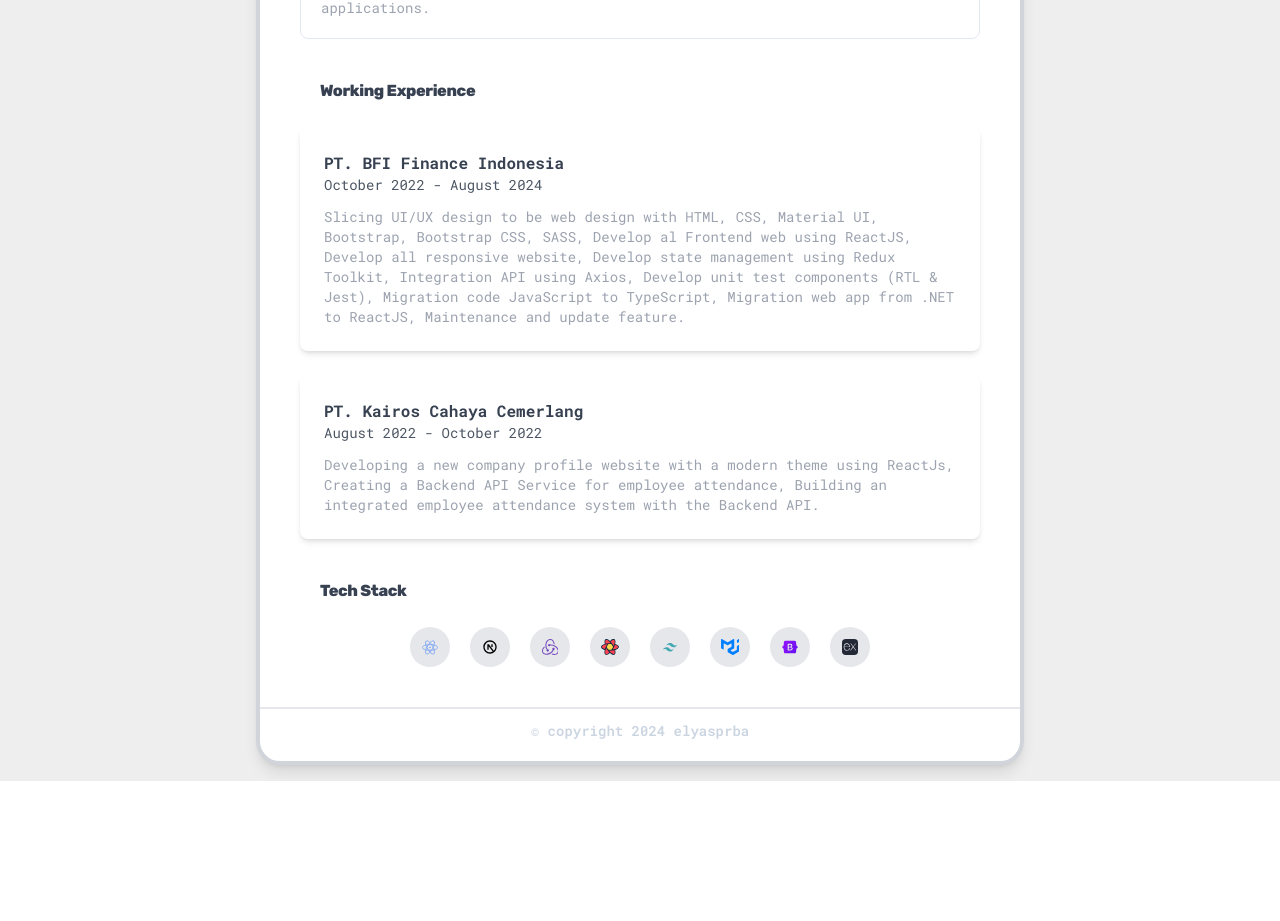
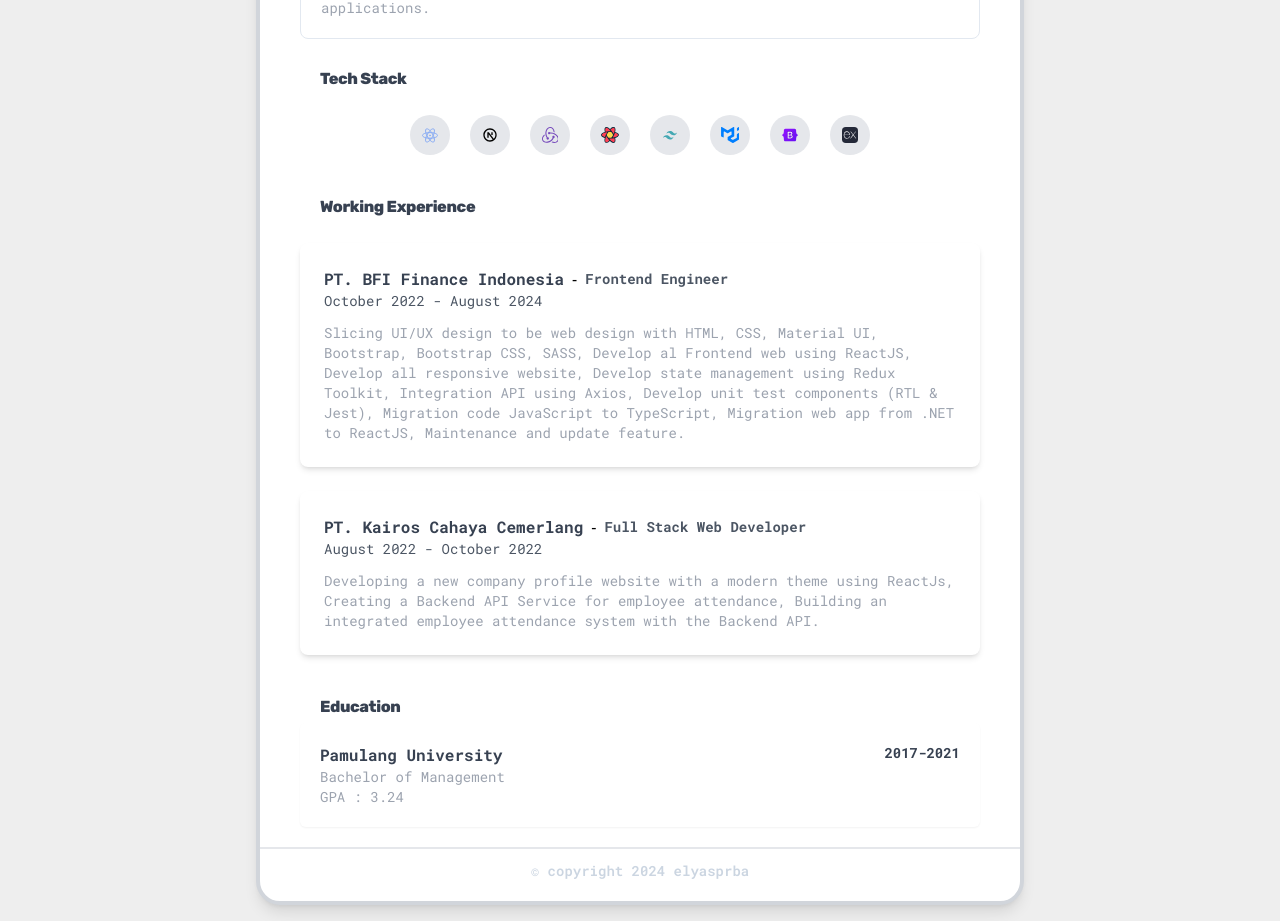
Before and after one commit to elyasprba/portofolio, a React (Vite) app: page / in a window 1280 px wide. Shown: the part 560-1481 px from the top of the page. Before the commit the page ends 1341 px from the top, so only its background shows below. Built offline with nearby package versions, Linux system fonts and the light colour scheme.

Commit message:
fix: update portofolio (#17)
Co-authored-by: elyasprba <elyasprba@Ts-MacBook-Pro.local>

```diff
--- a/package.json
+++ b/package.json
@@ -12,7 +12,8 @@
   },
   "dependencies": {
     "react": "^18.3.1",
-    "react-dom": "^18.3.1"
+    "react-dom": "^18.3.1",
+    "react-router-dom": "^6.26.2"
   },
   "devDependencies": {
     "@eslint/js": "^9.8.0",
--- a/src/App.tsx
+++ b/src/App.tsx
@@ -1,47 +1,19 @@
-import { Header } from './components/header';
-import { WorkingExperiance } from './components/working-experiance';
-import { AboutMe } from './components/aboutme';
-import { TechStack } from './components/tech-stack';
-import { Footer } from './components/footer';
+import { BrowserRouter as Router, Routes, Route } from 'react-router-dom';
 
 import './App.css';
 
+import Home from './pages/home';
+import Project from './pages/project';
+
 function App() {
-  // testerror deploy
   return (
     <>
-      <div className="flex justify-center p-20 min-[320px]:p-4">
-        <div className="max-w-3xl bg-white border-4 border-gray-300 rounded-3xl shadow-lg">
-          <Header />
-
-          <main>
-            <AboutMe
-              title="About me"
-              description="I am a Frontend Engineer with expertise in building intuitive, responsive, and user-friendly interfaces. I am proficient in modern technologies and tools such as HTML, CSS, JavaScript, TypeScript, as well as frameworks like React JS and Next JS. Additionally, I work with Redux Toolkit, React Query, Axios, Material-UI, and Tailwind CSS to create robust and efficient web applications."
-            />
-
-            <div className="my-10 mx-4 sm:mx-10">
-              <h4 className="text-base text-start font-bold tracking-tight text-gray-700 pb-1 px-5">
-                Working Experience
-              </h4>
-              <div className="space-y-6 text-start my-5">
-                <WorkingExperiance
-                  company="PT. BFI Finance Indonesia"
-                  workExperience="October 2022 - August 2024"
-                  description=" Slicing UI/UX design to be web design with HTML, CSS, Material UI, Bootstrap, Bootstrap CSS, SASS, Develop al Frontend web using ReactJS, Develop all responsive website, Develop state management using Redux Toolkit, Integration API using Axios, Develop unit test components (RTL & Jest), Migration code JavaScript to TypeScript, Migration web app from .NET to ReactJS, Maintenance and update feature."
-                />
-                <WorkingExperiance
-                  company="PT. Kairos Cahaya Cemerlang"
-                  workExperience="August 2022 - October 2022"
-                  description="Developing a new company profile website with a modern theme using ReactJs, Creating a Backend API Service for employee attendance, Building an integrated employee attendance system with the Backend API."
-                />
-              </div>
-            </div>
-            <TechStack />
-          </main>
-          <Footer />
-        </div>
-      </div>
+      <Router>
+        <Routes>
+          <Route path="/" element={<Home />} />
+          <Route path="/project" element={<Project />} />
+        </Routes>
+      </Router>
     </>
   );
 }
--- /dev/null
+++ b/src/components/education/index.tsx
@@ -0,0 +1,24 @@
+export const Education = () => {
+  return (
+    <>
+      <div className="mt-7 mx-4 sm:mx-10 text-start">
+        <h4 className="text-base text-start font-bold tracking-tight text-gray-700 pb-1 px-5">
+          Education
+        </h4>
+
+        <div className="p-5 rounded-md shadow-sm">
+          <div className="sm:flex justify-between">
+            <h3 className="text-md font-bold text-gray-700">
+              Pamulang University
+            </h3>
+            <p className="text-sm font-bold text-gray-700 sm:text-md">
+              2017-2021
+            </p>
+          </div>
+          <p className="text-sm text-gray-400 ">Bachelor of Management</p>
+          <p className="text-sm text-gray-400 ">GPA : 3.24</p>
+        </div>
+      </div>
+    </>
+  );
+};
--- a/src/components/header/index.tsx
+++ b/src/components/header/index.tsx
@@ -37,7 +37,7 @@
             <Icon link="#" icon={<InstagramFillIcon />} />
           </div>
           <a
-            href="#"
+            href="/project"
             className="py-1 px-4 sm:py-2 bg-gray-200 rounded-2xl flex items-center justify-center hover:bg-gray-300 transition-transform duration-300 ease-in-out transform hover:-translate-y-1 hover:-rotate-2"
           >
             <p className="text-gray-700 font-medium text-sm sm:text-base">
--- a/src/components/tech-stack/index.tsx
+++ b/src/components/tech-stack/index.tsx
@@ -13,7 +13,7 @@
 export const TechStack = () => {
   return (
     <>
-      <div className="mb-10 mx-4 sm:mx-10">
+      <div className="mb-10 mt-7 mx-4 sm:mx-10">
         <h4 className="text-base text-start font-bold tracking-tight text-gray-700 pb-1 px-5">
           Tech Stack
         </h4>
--- a/src/components/working-experiance/index.tsx
+++ b/src/components/working-experiance/index.tsx
@@ -2,17 +2,23 @@
   company: string;
   workExperience: string;
   description: string;
+  role: string;
 }
 
 export const WorkingExperiance = ({
   company,
   workExperience,
   description,
+  role,
 }: WorkingExperianceProps) => {
   return (
     <>
       <div className="bg-white p-6 rounded-lg shadow-md">
-        <h3 className="text-md font-bold text-gray-700">{company}</h3>
+        <div className="sm:flex items-center">
+          <h3 className="text-md font-bold text-gray-700">{company}</h3>
+          <div className="mx-2 hidden sm:block">-</div>
+          <p className="text-sm font-bold text-gray-600">{role}</p>
+        </div>
         <p className="text-sm text-gray-600 pb-3">{workExperience}</p>
         <p className="text-sm text-gray-400 text-start">{description}</p>
       </div>
--- /dev/null
+++ b/src/pages/home/index.tsx
@@ -0,0 +1,52 @@
+import { AboutMe } from '../../components/aboutme';
+import { Education } from '../../components/education';
+import { Footer } from '../../components/footer';
+import { Header } from '../../components/header';
+import { TechStack } from '../../components/tech-stack';
+import { WorkingExperiance } from '../../components/working-experiance';
+
+function Home() {
+  return (
+    <>
+      <div className="flex justify-center p-20 min-[320px]:p-4">
+        <div className="max-w-3xl bg-white border-4 border-gray-300 rounded-3xl shadow-lg">
+          <Header />
+
+          <main>
+            <AboutMe
+              title="About me"
+              description="I am a Frontend Engineer with expertise in building intuitive, responsive, and user-friendly interfaces. I am proficient in modern technologies and tools such as HTML, CSS, JavaScript, TypeScript, as well as frameworks like React JS and Next JS. Additionally, I work with Redux Toolkit, React Query, Axios, Material-UI, and Tailwind CSS to create robust and efficient web applications."
+            />
+
+            <TechStack />
+
+            <div className="mb-10 mt-7 mx-4 sm:mx-10">
+              <h4 className="text-base text-start font-bold tracking-tight text-gray-700 pb-1 px-5">
+                Working Experience
+              </h4>
+              <div className="space-y-6 text-start my-5">
+                <WorkingExperiance
+                  company="PT. BFI Finance Indonesia"
+                  role="Frontend Engineer"
+                  workExperience="October 2022 - August 2024"
+                  description=" Slicing UI/UX design to be web design with HTML, CSS, Material UI, Bootstrap, Bootstrap CSS, SASS, Develop al Frontend web using ReactJS, Develop all responsive website, Develop state management using Redux Toolkit, Integration API using Axios, Develop unit test components (RTL & Jest), Migration code JavaScript to TypeScript, Migration web app from .NET to ReactJS, Maintenance and update feature."
+                />
+                <WorkingExperiance
+                  company="PT. Kairos Cahaya Cemerlang"
+                  role="Full Stack Web Developer"
+                  workExperience="August 2022 - October 2022"
+                  description="Developing a new company profile website with a modern theme using ReactJs, Creating a Backend API Service for employee attendance, Building an integrated employee attendance system with the Backend API."
+                />
+              </div>
+            </div>
+
+            <Education />
+          </main>
+          <Footer />
+        </div>
+      </div>
+    </>
+  );
+}
+
+export default Home;
--- /dev/null
+++ b/src/pages/project/index.tsx
@@ -0,0 +1,23 @@
+function Project() {
+  return (
+    <>
+      <div className="flex justify-center items-center min-h-screen">
+        <div className="bg-white border-4 border-gray-300 rounded-3xl shadow-lg p-10 text-center">
+          <h1 className="text-2xl font-bold mb-6">Coming Soon!</h1>
+          <div className="pt-10">
+            <a
+              href="/"
+              className="py-1 px-4 sm:py-2 bg-gray-200 rounded-2xl flex items-center justify-center hover:bg-gray-300 transition-transform duration-300 ease-in-out transform hover:-translate-y-1 hover:-rotate-2"
+            >
+              <p className="text-gray-700 font-medium text-sm sm:text-base">
+                Back To Home
+              </p>
+            </a>
+          </div>
+        </div>
+      </div>
+    </>
+  );
+}
+
+export default Project;
```
Also changed, not shown: 1 other file (tests, documents, lock files or other folders).
